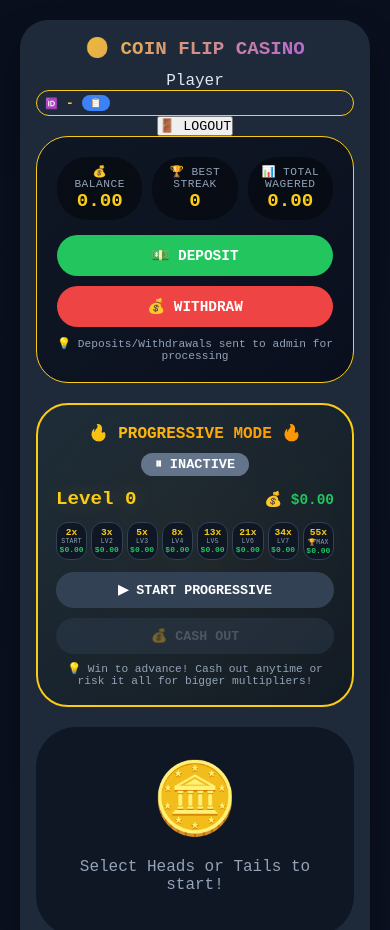
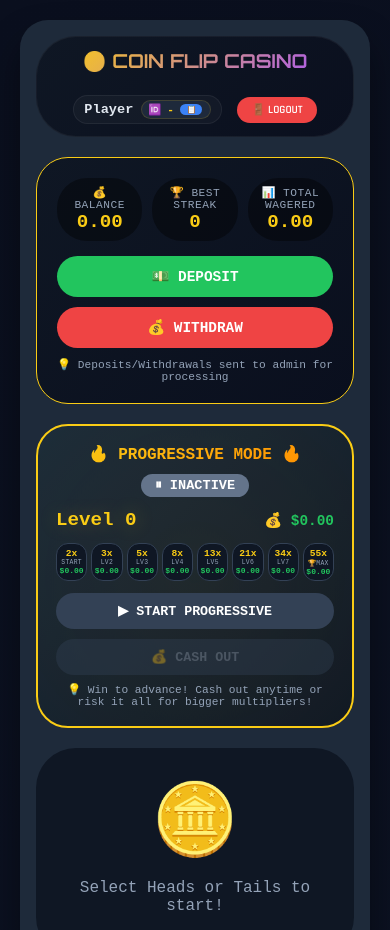
Before and after one commit to sweepingedge4080/coinflip, a website: page public/game.html in a window 390 px wide. Shown: the top 930 px of the page. Drawn offline with Linux system fonts and the light colour scheme.

Commit message:
Update game.css

```diff
--- a/public/css/game.css
+++ b/public/css/game.css
@@ -324,6 +324,133 @@
     box-shadow: 0 0 20px rgba(239, 68, 68, 0.3);
 }
 
+/* ============================================================
+   GAME HEADER - User Info (NEW)
+   ============================================================ */
+
+.game-header {
+    display: flex;
+    justify-content: space-between;
+    align-items: center;
+    padding: 15px 20px;
+    margin-bottom: 20px;
+    background: linear-gradient(135deg, #0f1724, #0a0f1e);
+    border-radius: 40px;
+    border: 1px solid rgba(255, 255, 255, 0.05);
+    flex-wrap: wrap;
+    gap: 10px;
+}
+
+.game-header .logo {
+    font-family: 'Orbitron', monospace;
+    font-size: 1.2rem;
+    font-weight: 700;
+    background: linear-gradient(135deg, #facc15, #a855f7);
+    -webkit-background-clip: text;
+    background-clip: text;
+    color: transparent;
+    margin-bottom: 0;
+}
+
+.game-header-actions {
+    display: flex;
+    align-items: center;
+    gap: 15px;
+    flex-wrap: wrap;
+}
+
+.user-info-compact {
+    display: flex;
+    align-items: center;
+    gap: 12px;
+    background: rgba(255, 255, 255, 0.03);
+    padding: 6px 16px 6px 20px;
+    border-radius: 40px;
+    border: 1px solid rgba(255, 255, 255, 0.06);
+}
+
+.user-name {
+    color: #e2e8f0;
+    font-weight: 600;
+    font-size: 0.95rem;
+}
+
+.user-id-container {
+    display: flex;
+    align-items: center;
+    gap: 6px;
+    background: #1e293b;
+    padding: 4px 12px 4px 10px;
+    border-radius: 30px;
+    cursor: pointer;
+    transition: all 0.2s ease;
+    border: 1px solid rgba(250, 204, 21, 0.15);
+}
+
+.user-id-container:hover {
+    background: #2d3a4b;
+    border-color: #facc15;
+    transform: scale(1.02);
+}
+
+.user-id-label {
+    font-size: 0.65rem;
+    color: #94a3b8;
+}
+
+.user-id-value {
+    font-size: 0.8rem;
+    font-weight: 600;
+    color: #facc15;
+    font-family: monospace;
+    letter-spacing: 0.5px;
+}
+
+.copy-id-btn {
+    background: #3b82f6;
+    border: none;
+    color: #ffffff;
+    padding: 2px 8px;
+    border-radius: 20px;
+    cursor: pointer;
+    font-size: 0.55rem;
+    transition: background 0.2s ease;
+    font-family: 'Courier New', monospace;
+}
+
+.copy-id-btn:hover {
+    background: #2563eb;
+}
+
+.admin-badge {
+    background: linear-gradient(135deg, #a855f7, #7c3aed);
+    color: #ffffff;
+    padding: 2px 12px;
+    border-radius: 20px;
+    font-size: 0.6rem;
+    font-weight: 700;
+    letter-spacing: 0.5px;
+    text-transform: uppercase;
+}
+
+.logout-btn-small {
+    background: #ef4444;
+    color: #ffffff;
+    border: none;
+    padding: 8px 18px;
+    border-radius: 40px;
+    font-size: 0.8rem;
+    font-weight: 600;
+    cursor: pointer;
+    font-family: 'Rajdhani', sans-serif;
+    transition: all 0.2s ease;
+}
+
+.logout-btn-small:hover {
+    background: #dc2626;
+    transform: scale(1.02);
+}
+
 /* ----- RESPONSIVE ----- */
 @media (max-width: 750px) {
     .coin {
@@ -355,6 +482,31 @@
         flex-direction: column;
         gap: 10px;
     }
+
+    .game-header {
+        flex-direction: column;
+        align-items: stretch;
+        text-align: center;
+        padding: 12px 16px;
+    }
+
+    .game-header-actions {
+        justify-content: center;
+    }
+
+    .user-info-compact {
+        flex-wrap: wrap;
+        justify-content: center;
+        padding: 6px 12px;
+    }
+
+    .user-name {
+        font-size: 0.85rem;
+    }
+
+    .user-id-value {
+        font-size: 0.7rem;
+    }
 }
 
 @media (max-width: 480px) {
@@ -378,4 +530,23 @@
     .action-btn {
         flex: 1 1 calc(33% - 7px);
     }
+
+    .user-info-compact {
+        gap: 8px;
+        padding: 4px 10px;
+    }
+
+    .user-id-container {
+        padding: 2px 8px 2px 6px;
+    }
+
+    .copy-id-btn {
+        font-size: 0.5rem;
+        padding: 1px 6px;
+    }
+
+    .logout-btn-small {
+        font-size: 0.7rem;
+        padding: 6px 14px;
+    }
 }
```
